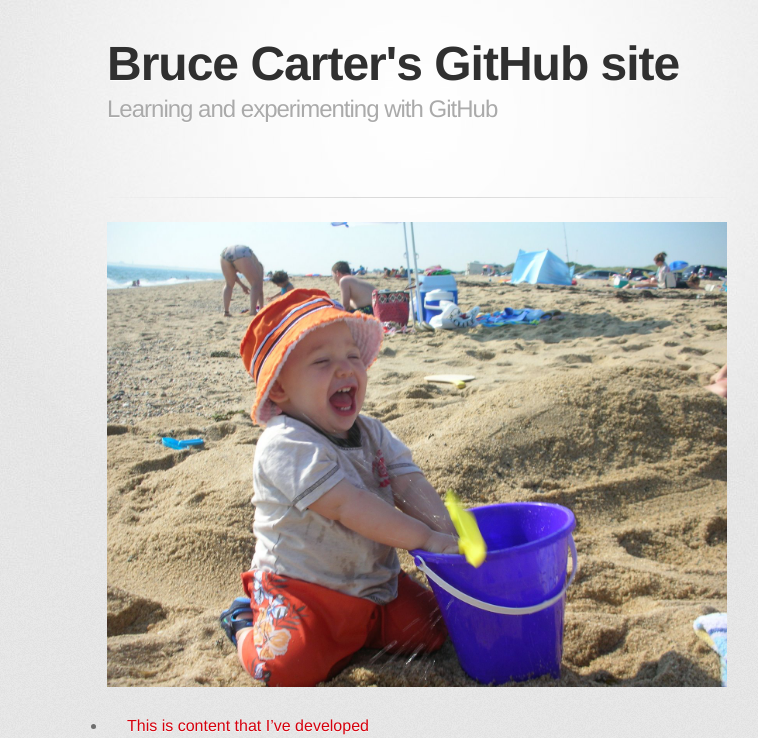
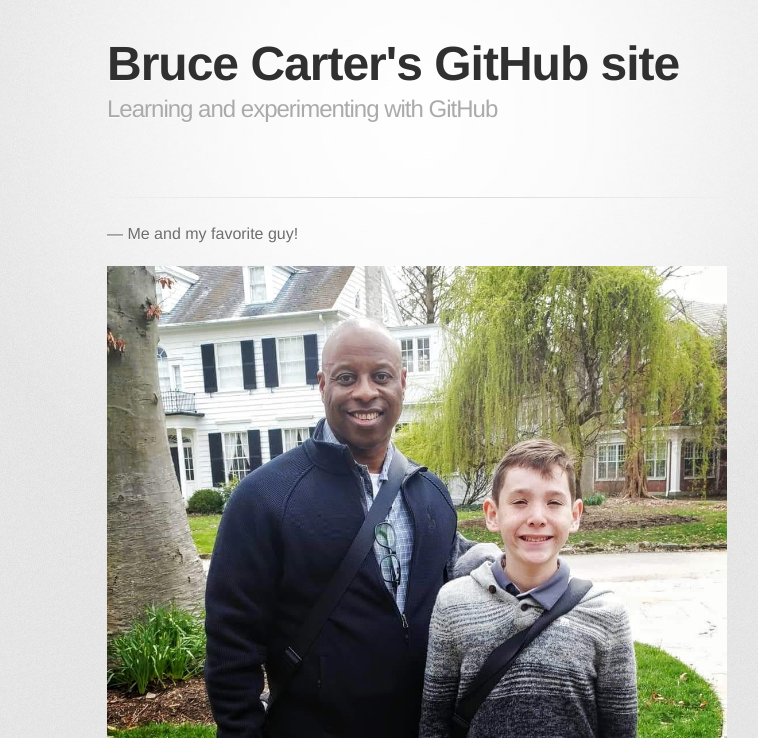
Before and after one commit to BACTx/BACTx.github.io, a Jekyll site: the page built from index.md, in a window 1280 px wide. Shown: the top 738 px of the page, without its empty margins (223-981 px from the left). Built offline with Jekyll 4.4.1, drawn with Linux system fonts in a browser that asks for light colours; some web fonts are replaced; our own code applies the rules of GitHub Pages for plain Markdown files; grey boxes are pictures that could not be loaded.

Commit message:
Update index.md

```diff
--- a/index.md
+++ b/index.md
@@ -3,7 +3,9 @@ title: Bruce Carter's GitHub site
 description: Learning and experimenting with GitHub
 ---
 
-![My Picture](/pics/229.JPG)
+--- Me and my favorite guy!
+
+![My Picture](/pics/Dad and Eric.JPG)
 
 - [This is content that I've developed](/timeseries/index.md)
 
```
